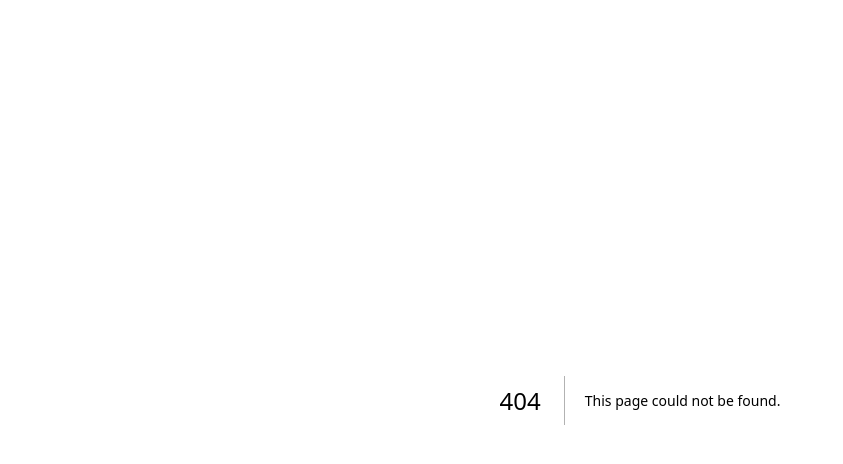
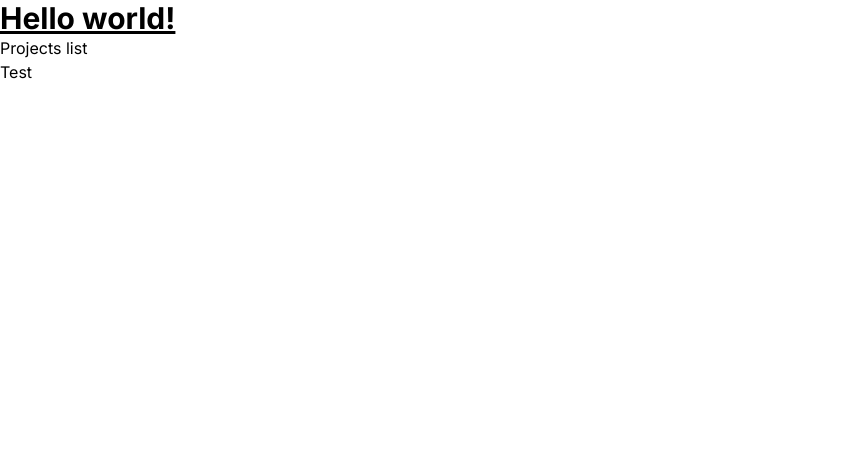
Before and after one commit to RegisGraptin/PublicBuild, a Next.js app in the folder front/: page /github in a window 1280 px wide. Before the commit this address had no page. Shown: the top 464 px of the page, without its empty margins (0-843 px from the left). Built offline with nearby package versions, Linux system fonts and the light colour scheme.

Commit message:
install tailwindcss

```diff
--- /dev/null
+++ b/front/app/github/page.tsx
@@ -0,0 +1,19 @@
+
+
+
+const GithubPage = () => {
+
+    return (
+        <>
+        <h1 className="text-3xl font-bold underline">
+            Hello world!
+            </h1>
+            <h2>Projects list</h2>
+            <p>Test</p>
+        </>
+    )
+
+}
+
+
+export default GithubPage;
--- a/front/app/globals.css
+++ b/front/app/globals.css
@@ -1,3 +1,7 @@
+@tailwind base;
+@tailwind components;
+@tailwind utilities;
+
 html,
 body {
 	padding: 0;
--- a/front/package.json
+++ b/front/package.json
@@ -27,9 +27,12 @@
     "@types/node": "20.4.1",
     "@types/react": "18.3.3",
     "@types/react-dom": "18.3.0",
+    "autoprefixer": "^10.4.20",
     "bufferutil": "^4.0.8",
     "eslint": "8.44.0",
     "eslint-config-next": "13.4.9",
+    "postcss": "^8.4.41",
+    "tailwindcss": "^3.4.10",
     "typescript": "5.5.4",
     "utf-8-validate": "^5.0.10"
   }
--- /dev/null
+++ b/front/postcss.config.js
@@ -0,0 +1,6 @@
+module.exports = {
+  plugins: {
+    tailwindcss: {},
+    autoprefixer: {},
+  },
+}
--- /dev/null
+++ b/front/tailwind.config.js
@@ -0,0 +1,15 @@
+/** @type {import('tailwindcss').Config} */
+module.exports = {
+  content: [
+    "./app/**/*.{js,ts,jsx,tsx,mdx}",
+    "./pages/**/*.{js,ts,jsx,tsx,mdx}",
+    "./components/**/*.{js,ts,jsx,tsx,mdx}",
+
+    // Or if using `src` directory:
+    "./src/**/*.{js,ts,jsx,tsx,mdx}",
+  ],
+  theme: {
+    extend: {},
+  },
+  plugins: [],
+}
```
Also changed, not shown: 1 other file (tests, documents, lock files or other folders).
